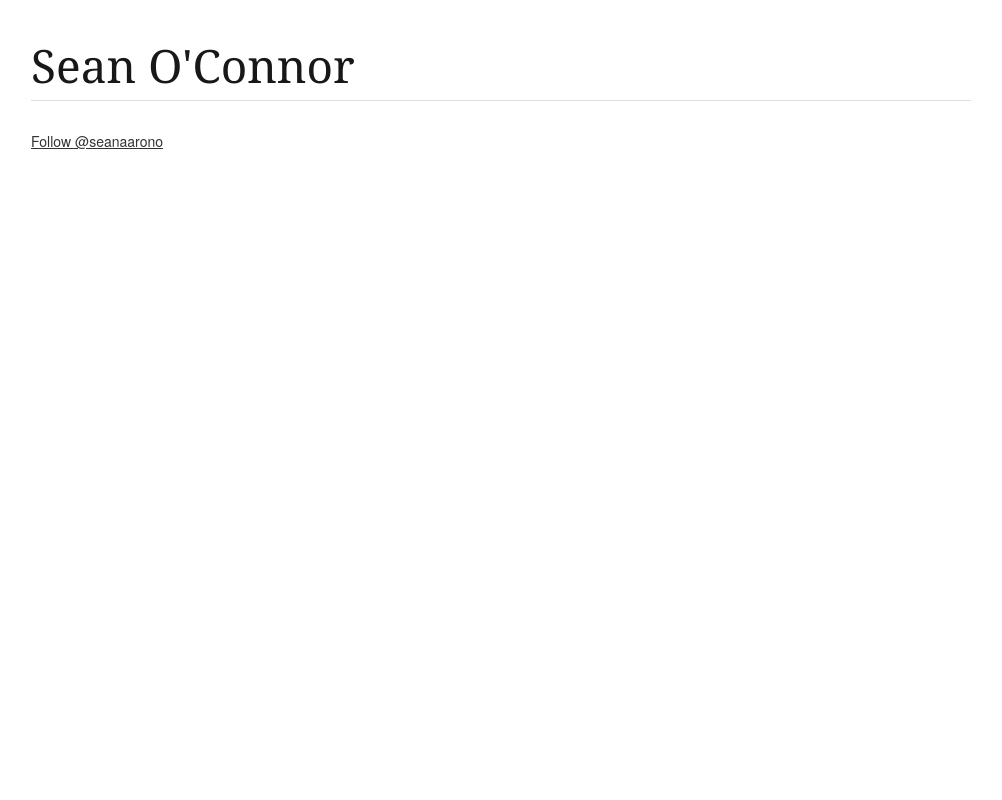
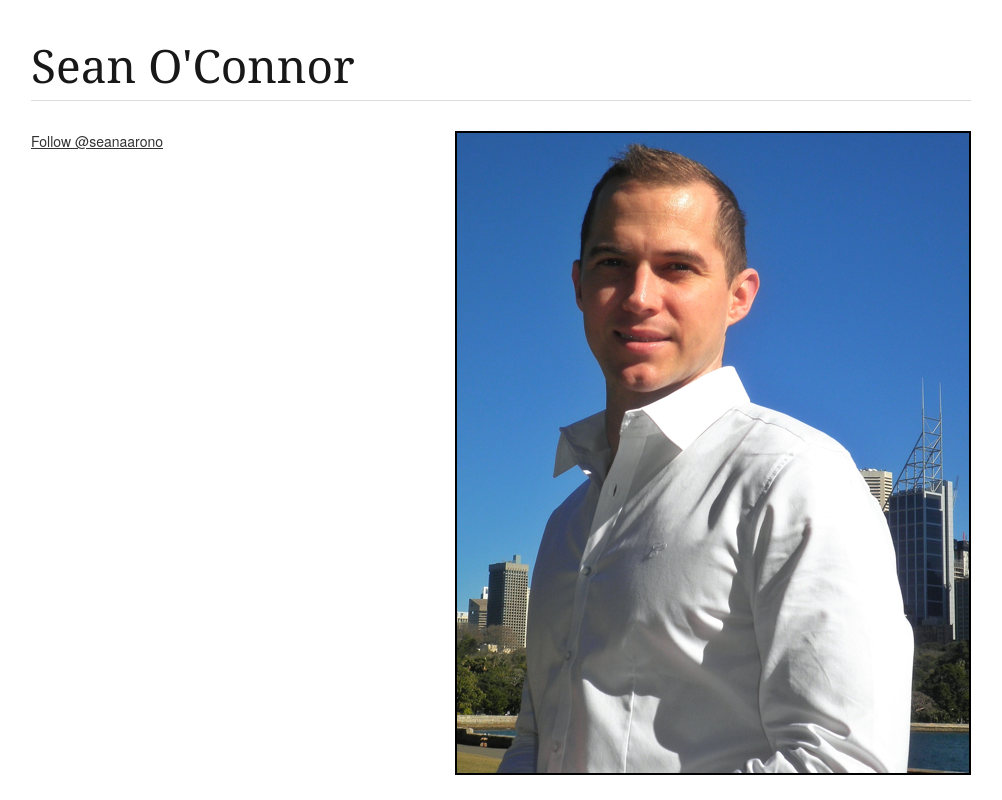
Before and after one commit to seanaaron/seanaaron.github.com, a plain HTML site: page index.html in a window 1280 px wide. Shown: the whole page, without its empty margins (139-1141 px from the left). Drawn offline with nearby package versions, Linux system fonts and the light colour scheme.

Commit message:
Update with photo

```diff
--- a/index.html
+++ b/index.html
@@ -49,7 +49,7 @@
 			<h5></h5>
 			<hr />
 		</div>
-		<div class="sixteen columns">
+		<div class="one-third column">
 			<!--h3>Contact</h3-->
 			<p>
 				<a href="https://twitter.com/seanaarono" class="twitter-follow-button" data-show-count="false" data-size="large">Follow @seanaarono</a>
@@ -57,6 +57,9 @@
 			</p>
 		</div>
 
+		<div class="two-thirds column" style="text-align: right">
+			<a href="images/photo.jpg"><img src="images/photo_sml.jpg" style="border: 2px solid black" /></a>
+		</div>
 	</div><!-- container -->
 
 
```
Also changed, not shown: images/photo.jpg (added), images/photo_sml.jpg (added).
